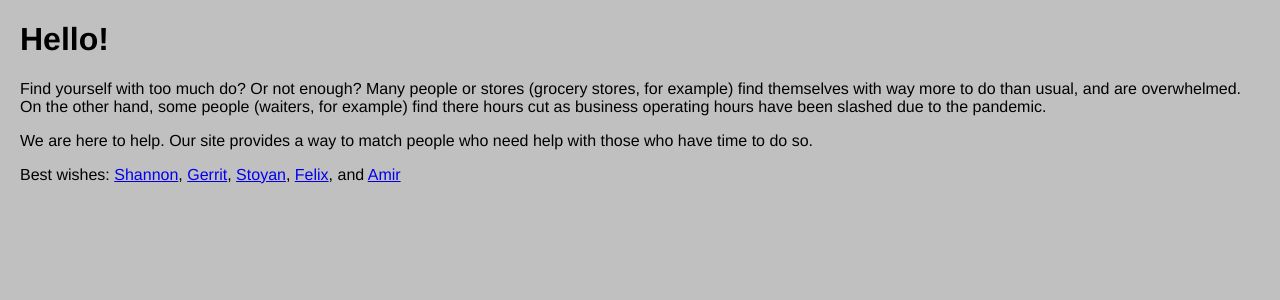
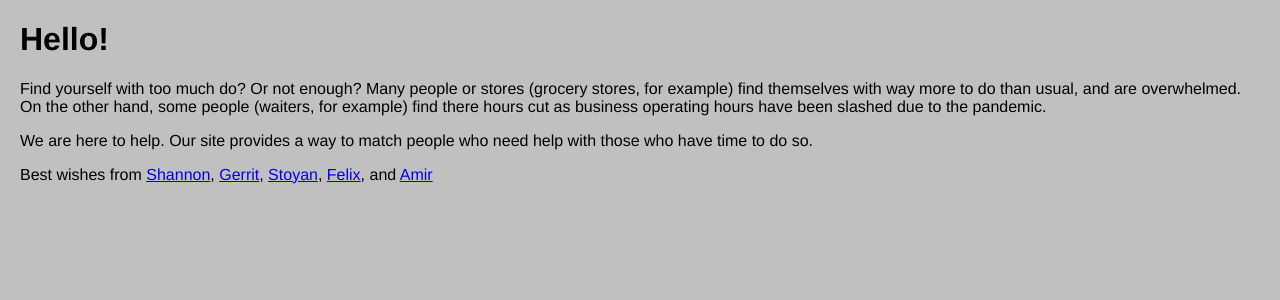
Before and after one commit to skehoe3/corona_solutions, a Flask app: page / in a window 1280 px wide. Shown: the part 48-348 px from the top of the page. Run offline with Flask 2, Linux system fonts and the light colour scheme.

Commit message:
updated name refs

```diff
--- a/templates/index.html
+++ b/templates/index.html
@@ -19,7 +19,7 @@
               match people who need help with those who have time to do so.
             </p>
             <p>
-              Best wishes: <a href ="https://github.com/skehoe3" >Shannon</a>, <a href ="https://github.com/Soty89" >Gerrit</a>, <a href ="https://github.com/StoyanVenDimitrov" >Stoyan</a>, <a href ="https://github.com/krasswez" >Felix</a>, and <a href = "https://github.com/visocicaguy" >Amir</a>
+              Best wishes from <a href ="https://github.com/skehoe3" >Shannon</a>, <a href ="https://github.com/Soty89" >Gerrit</a>, <a href ="https://github.com/StoyanVenDimitrov" >Stoyan</a>, <a href ="https://github.com/krasswez" >Felix</a>, and <a href = "https://github.com/visocicaguy" >Amir</a>
             </p>
         </div>
         {% endblock %}
```
